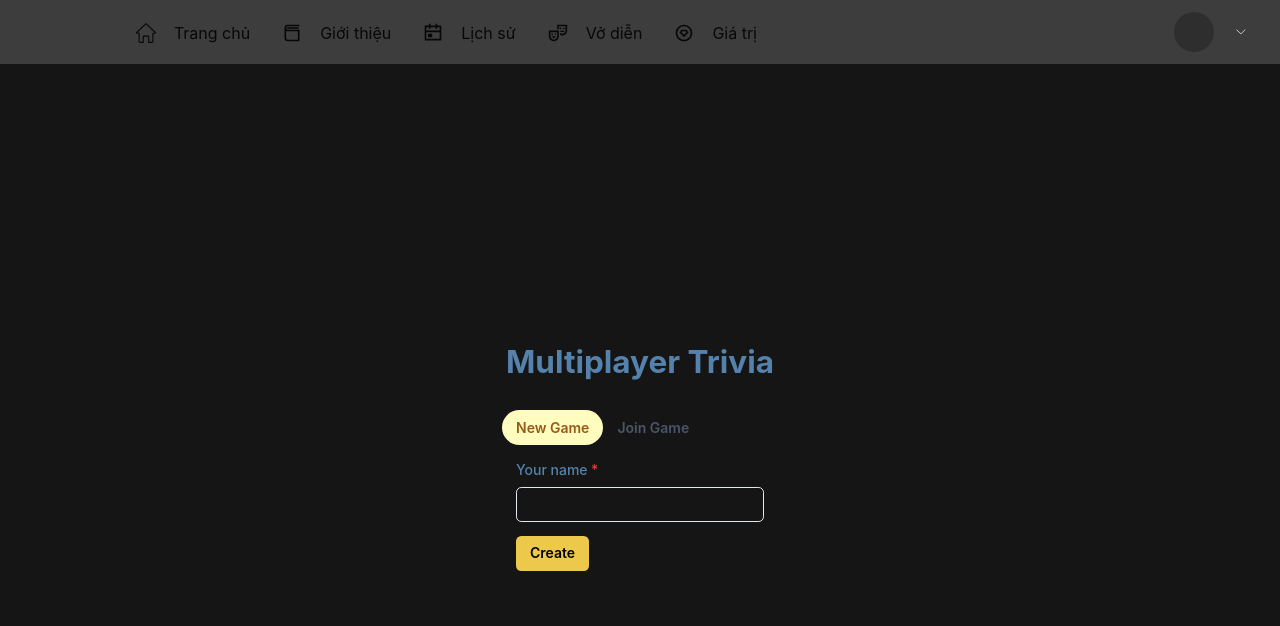
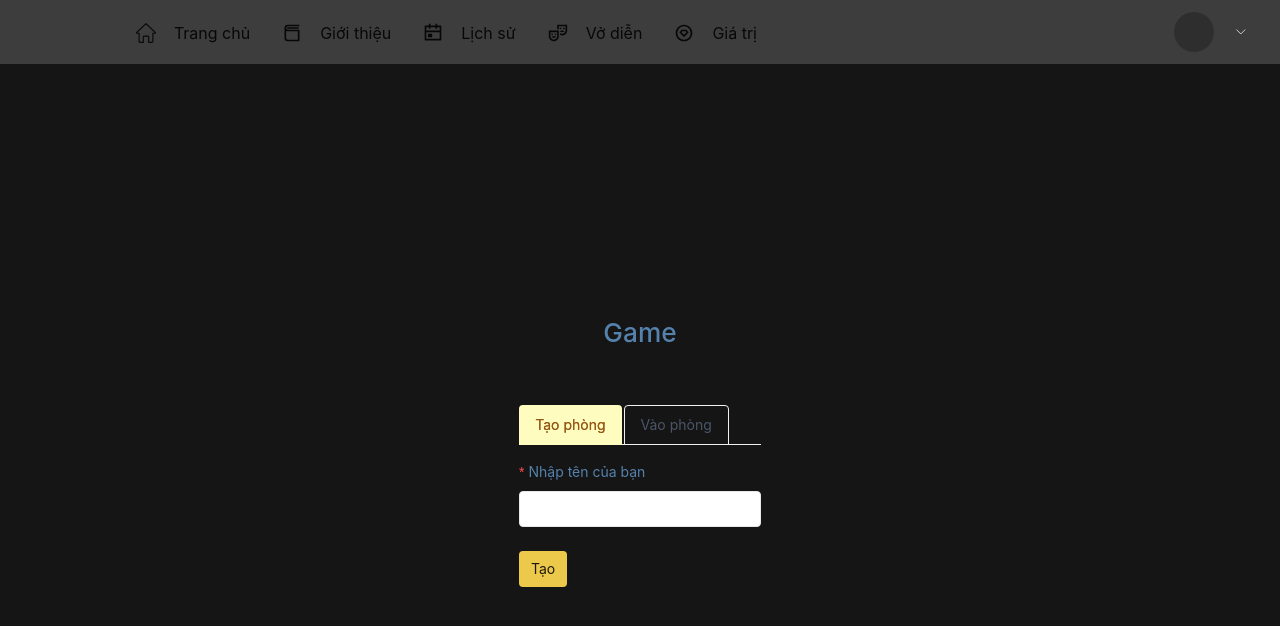
Before and after one commit to hadat112/roinuoc, a Next.js app: page /game in a window 1280 px wide. Shown: the top 626 px of the page. Built offline with nearby package versions, Linux system fonts and the light colour scheme.

Commit message:
done game

```diff
--- a/src/components/GameView/index.tsx
+++ b/src/components/GameView/index.tsx
@@ -4,7 +4,7 @@ import QuestionTransition from '../Question/QuestionTransition';
 import { parseEntities } from '../Question/Option';
 import Timer from '../Question/Timer';
 import LeaderboardTable from './LeaderboardTable';
-import { useSelector } from 'react-redux';
+import { useAppSelector } from '@/store/hook';
 
 const getCurrentUserAnswer = (currentUserSocketID, playersList, currentQnID, currentQnNo, questionsList) => {
   const currentPlayer = playersList.find((player) => player.id === currentUserSocketID);
@@ -28,7 +28,7 @@ const getCurrentUserAnswer = (currentUserSocketID, playersList, currentQnID, cur
 };
 
 const GameView = ({ selectedAnswer, selectOption, gameState, leaderboard }) => {
-  const { socketID } = useSelector((state) => state.user);
+  const { socketID } = useAppSelector((state) => state.user);
 
   const questionRoundStatus = gameState.questionRoundStatus;
   return (
@@ -60,7 +60,7 @@ const GameView = ({ selectedAnswer, selectOption, gameState, leaderboard }) => {
       {questionRoundStatus === 'ended' && (
         <div>
           <Heading size="md">
-            Your Answer:{' '}
+            Câu trả lời của bạn:{' '}
             {gameState.currentQuestionNo <= gameState.questions.length &&
               parseEntities(
                 getCurrentUserAnswer(
@@ -73,7 +73,7 @@ const GameView = ({ selectedAnswer, selectOption, gameState, leaderboard }) => {
               )}
           </Heading>
           <Heading size="md" mb="1rem">
-            Correct Answer:{' '}
+            Câu trả lời đúng:{' '}
             {gameState.currentQuestionNo <= gameState.questions.length &&
               parseEntities(
                 gameState.questions[gameState.currentQuestionNo - 1].options.find(
--- a/src/modules/event/components/GameModal.tsx
+++ b/src/modules/event/components/GameModal.tsx
@@ -47,7 +47,7 @@ export default function GameModal({ open, onCancel }) {
     </>
   );
   return (
-    <Modal height width={'90%'} open={open} closable={false} onCancel={onCancel} footer={null} title={title}>
+    <Modal width={'90%'} open={open} closable={false} onCancel={onCancel} footer={null} title={title}>
       <Game question={QUESTION}></Game>
     </Modal>
   );
--- a/src/modules/event/index.tsx
+++ b/src/modules/event/index.tsx
@@ -4,7 +4,7 @@ import { ClockCircleOutlined, ClockCircleFilled } from '@ant-design/icons';
 import { useEffect, useState } from 'react';
 import cx from 'classnames';
 import { FaRegHandPointRight } from 'react-icons/fa';
-import GameModal from './components/gameModal';
+import GameModal from './components/GameModal';
 
 const histories = {
   '1945': [
@@ -159,7 +159,7 @@ const histories = {
 };
 
 export default function History() {
-  const [current, setCurrent] = useState<string>('1945');
+  const [current] = useState<string>('1945');
   const [activeYear, setActiveYear] = useState<number>(0);
   const [openGame, setOpenGame] = useState<boolean>(false);
 
@@ -222,7 +222,7 @@ export default function History() {
                   )
                 }
                 className="cursor-pointer"
-                onClick={() => setCurrent('1945')}
+                // onClick={() => setCurrent('1945')}
               >
                 Trước 1945
               </Timeline.Item>
@@ -235,7 +235,7 @@ export default function History() {
                   )
                 }
                 className="cursor-pointer"
-                onClick={() => setCurrent('1986')}
+                // onClick={() => setCurrent('1986')}
               >
                 1945 đến 1986
               </Timeline.Item>
@@ -248,7 +248,7 @@ export default function History() {
                   )
                 }
                 className="cursor-pointer"
-                onClick={() => setCurrent('2023')}
+                // onClick={() => setCurrent('2023')}
               >
                 1986 đến nay
               </Timeline.Item>
--- a/src/pages/game/index.tsx
+++ b/src/pages/game/index.tsx
@@ -1,82 +1,70 @@
-import {
-  Heading,
-  Center,
-  Button,
-  VStack,
-  FormControl,
-  FormLabel,
-  Input,
-  Tabs,
-  Tab,
-  TabList,
-  TabPanel,
-  TabPanels,
-} from '@chakra-ui/react';
 import { useDispatch } from 'react-redux';
 import { setName } from '@/store/user';
 import randomWords from 'random-words';
 import { useRouter } from 'next/router';
+import { Form, Input, Button, Tabs, TabsProps } from 'antd';
 
 const Home = () => {
   const dispatch = useDispatch();
   const router = useRouter();
   // Event Handlers
-  const createGameHandler = (event) => {
-    event.preventDefault();
-    const name = event.target.name.value;
+  const createGameHandler = (values) => {
+    const name = values.name;
     dispatch(setName(name));
     const randomRoomID = randomWords(3).join('-');
     router.push(`/game/room/${randomRoomID}`);
   };
 
-  const joinGameHandler = (event) => {
-    event.preventDefault();
-    const name = event.target.name.value;
-    const gameID = event.target.gameID.value;
+  const joinGameHandler = (values) => {
+    const name = values.name;
+    const gameID = values.gameID;
     dispatch(setName(name));
     router.push(`/game/room/${gameID}`);
   };
 
+  const items: TabsProps['items'] = [
+    {
+      key: '1',
+      label: 'Tạo phòng',
+      children: (
+        <Form layout="vertical" onFinish={createGameHandler}>
+          <Form.Item id="name" label="Nhập tên của bạn" required name="name">
+            <Input className="text-text-game" />
+          </Form.Item>
+          <Form.Item>
+            <Button className="border-none !bg-[#ECC94B]" htmlType="submit">
+              Tạo
+            </Button>
+          </Form.Item>
+        </Form>
+      ),
+    },
+    {
+      key: '2',
+      label: 'Vào phòng',
+      children: (
+        <Form layout="vertical" onFinish={joinGameHandler}>
+          <Form.Item id="gameID" required label="Game ID" name="gameID">
+            <Input className="text-text-game" />
+          </Form.Item>
+          <Form.Item id="name" required label="Nhập tên của bạn" name="name">
+            <Input className="text-text-game" />
+          </Form.Item>
+          <Form.Item>
+            <Button className="border-none !bg-[#ECC94B]" htmlType="submit">
+              Vào
+            </Button>
+          </Form.Item>
+        </Form>
+      ),
+    },
+  ];
+
   return (
-    <Center bg="#151515" minH="100vh">
-      <VStack spacing="1rem">
-        <Heading color="#5582ac">Multiplayer Trivia</Heading>
-        <Tabs variant="soft-rounded" colorScheme="yellow">
-          <TabList>
-            <Tab>New Game</Tab>
-            <Tab>Join Game</Tab>
-          </TabList>
-          <TabPanels>
-            <TabPanel>
-              <form onSubmit={createGameHandler}>
-                <FormControl id="name" isRequired name="name">
-                  <FormLabel color="#5582ac">Your name</FormLabel>
-                  <Input color="#5582ac" />
-                </FormControl>
-                <Button mt="1rem" colorScheme="yellow" variant="solid" type="submit">
-                  Create
-                </Button>
-              </form>
-            </TabPanel>
-            <TabPanel>
-              <form onSubmit={joinGameHandler}>
-                <FormControl id="gameID" isRequired name="gameID">
-                  <FormLabel color="#5582ac">Game ID</FormLabel>
-                  <Input color="#5582ac" />
-                </FormControl>
-                <FormControl id="name" isRequired name="name">
-                  <FormLabel color="#5582ac">Your name</FormLabel>
-                  <Input color="#5582ac" />
-                </FormControl>
-                <Button mt="1rem" colorScheme="yellow" variant="solid" type="submit">
-                  Join
-                </Button>
-              </form>
-            </TabPanel>
-          </TabPanels>
-        </Tabs>
-      </VStack>
-    </Center>
+    <div className="game mx-auto w-full justify-center min-h-[100vh] items-center bg-[#151515] flex flex-col">
+      <h1 className="text-3xl mb-16 text-text-game">Game</h1>
+      <Tabs defaultActiveKey="1" items={items} type="card" />
+    </div>
   );
 };
 
--- a/src/pages/game/room/[id].tsx
+++ b/src/pages/game/room/[id].tsx
@@ -1,4 +1,4 @@
-import { Heading, Center, VStack, Button, Badge, Tooltip, Spinner } from '@chakra-ui/react';
+import { Center, VStack, Spinner } from '@chakra-ui/react';
 import { useEffect, useState } from 'react';
 import io from 'socket.io-client';
 import GameView from '@/components/GameView/index';
@@ -6,8 +6,9 @@ import { CopyToClipboard } from 'react-copy-to-clipboard';
 import { setSocketID } from '@/store/user';
 import { useRouter } from 'next/router';
 import { useAppDispatch, useAppSelector } from '@/store/hook';
+import { Tooltip, Badge, Button } from 'antd';
 
-const ENDPOINT = 'http://localhost:5001';
+const ENDPOINT = 'http://localhost:4001';
 
 let socket;
 
@@ -85,7 +86,7 @@ const GameRoom = () => {
   return (
     <Center bg="#151515" minH="100vh">
       <VStack spacing="1rem" color="white">
-        <Heading color="#5582ac">Game Room</Heading>
+        <h1 className="text-text-game text-3xl">Phòng chơi</h1>
         <p>
           Game ID:{' '}
           <CopyToClipboard
@@ -97,11 +98,11 @@ const GameRoom = () => {
               }, 1000);
             }}
           >
-            <Button colorScheme="teal" variant="outline">
+            <Button className="bg-none text-teal rounded-[16px] border-2 border-solid border-teal hover:text-teal hover:bg-teal-50">
               {id}
             </Button>
           </CopyToClipboard>
-          <Tooltip label="Copied!" placement="right-end" isOpen={isCopied}>
+          <Tooltip title="Copied!" placement="bottomRight" open={isCopied}>
             <span />
           </Tooltip>
         </p>
@@ -110,19 +111,20 @@ const GameRoom = () => {
         )}
         {isSocketJoined && (
           <>
-            <p>Users in room:</p>
+            <p>Người chơi trong phòng:</p>
             {users.length > 0 &&
               users.map((user) => (
                 <p key={user.id}>
                   {user.name}{' '}
-                  <Badge ml="1" colorScheme={user.isReady ? 'green' : 'orange'}>
-                    {user.isReady ? 'Ready' : 'Pending'}
-                  </Badge>
+                  <Badge
+                    count={user.isReady ? 'Ready' : 'Pending'}
+                    color="user.isReady ? 'green' : 'orange'"
+                  />
                 </p>
               ))}
             {gameStatus === 'pending' && (
-              <Button colorScheme="yellow" variant="solid" disabled={isReady} onClick={sendReadyStatus}>
-                {isReady ? 'Waiting for players' : 'Ready'}
+              <Button className="border-none !bg-[#ECC94B]" disabled={isReady} onClick={sendReadyStatus}>
+                {isReady ? 'Chờ các người chơi' : 'Ready'}
               </Button>
             )}
             {gameStatus === 'started' && (
@@ -135,15 +137,14 @@ const GameRoom = () => {
             )}
             {gameStatus === 'ended' && (
               <>
-                <Heading size="md">Game Ended</Heading>
+                <h1 className="text-md">Game đã kết thúc</h1>
                 <Button
-                  colorScheme="yellow"
-                  variant="solid"
+                  className="border-none !bg-[#ECC94B]"
                   onClick={() => {
-                    router.replace('/');
+                    router.replace('/game');
                   }}
                 >
-                  Play Again
+                  Chơi lại
                 </Button>
               </>
             )}
--- a/src/styles/globals.scss
+++ b/src/styles/globals.scss
@@ -107,3 +107,26 @@ a {
   color: #ffd154;
   text-align: end;
 }
+
+.game label.ant-form-item-required {
+  color: #5582ac;
+}
+
+.game .ant-tabs-card.ant-tabs-top > .ant-tabs-nav .ant-tabs-tab-active {
+  color: #975a16 !important;
+  background: #fefcbf;
+  border: none;
+}
+
+.game .ant-tabs-card.ant-tabs-top > .ant-tabs-nav .ant-tabs-tab-btn {
+  color: #4a5568 !important;
+}
+
+.game .ant-tabs-card.ant-tabs-top > .ant-tabs-nav .ant-tabs-tab-active .ant-tabs-tab-btn {
+  color: #975a16 !important;
+}
+
+.game .ant-tabs-tab {
+  width: 50%;
+  justify-content: center;
+}
--- a/tailwind.config.js
+++ b/tailwind.config.js
@@ -11,6 +11,9 @@ module.exports = {
         white: '#ffffff',
         yellow: '#ffd154',
         error: '#EA0505',
+        'teal': '#2c7a7b',
+        'teal-50': '#E6FFFA',
+        'text-game': '#5582ac',
         'grey-500': '#5C5C5C',
         'grey-400': '#7A7A7A',
         'grey-300': '#9A9A9A',
```
